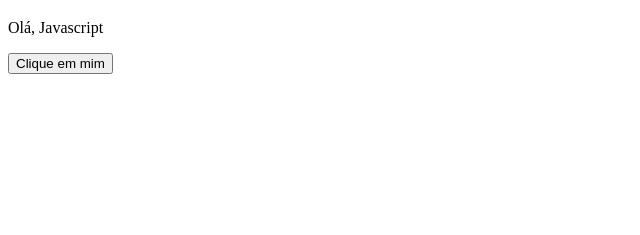
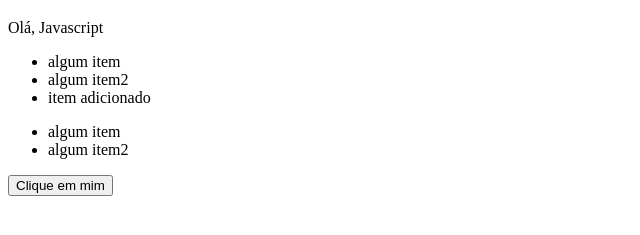
Before and after one commit to santiagomillena/javascript-b7web, a plain HTML site: page index.html in a window 1280 px wide. Both pictures are taken after a click on the button "Clique em mim". Shown: the part 61-296 px from the top of the page, without its empty margins (0-640 px from the left). Drawn offline with Linux system fonts and the light colour scheme.

Commit message:
manipulando elementos

```diff
--- /dev/null
+++ b/assets/js/script29.js
@@ -0,0 +1,20 @@
+function clicou () {
+    const teste = document.querySelector('#teste')
+    const ul = document.querySelector('ul')
+
+//    ul.innerHTML += '<li>item adicionado</li>'
+
+    let newLi = document.createElement('li')
+    newLi.innerHTML = 'item adicionado'
+
+    ul.appendChild(newLi)
+}
+//  ul.appendChild(newLi)
+// parentElement.appendChild(childElement);
+
+// parentElement: O elemento existente no qual o novo filho será adicionado.
+//  ul
+// childElement: O novo elemento que será anexado como filho.
+//  newLi
+// appendChild adiciona um elemento DOM como último filho de outro elemento.
+// É ideal para criar e manipular elementos dinamicamente na página.
--- a/index.html
+++ b/index.html
@@ -6,19 +6,19 @@
     <title>Javascript</title>
 </head>
 <body>
-    <h1>Olá, Mundo</h1>
+    <h1 id="titulo">Olá, Mundo</h1>
     <p>Olá, Javascript</p>
+    <ul id="teste">
+        <li>algum item</li>
+        <li>algum item2</li>
+    </ul>
+
+    <ul id="teste2">
+        <li>algum item</li>
+        <li>algum item2</li>
+    </ul>
     <p> <button id="botao" onclick="clicou()" >Clique em mim </button></p>
 
-    <script>
-
-
-function clicou () {
-    window.alert('Clicou')
-}
-let botao = document.querySelector('#botao')
-botao.addEventListener("click",clicou)
-
-    </script>
+<script src="assets/js/script29.js"></script>
 </body>
 </html>
```
Also changed, not shown: assets/js/script28.js (added, +7 -0 lines).
